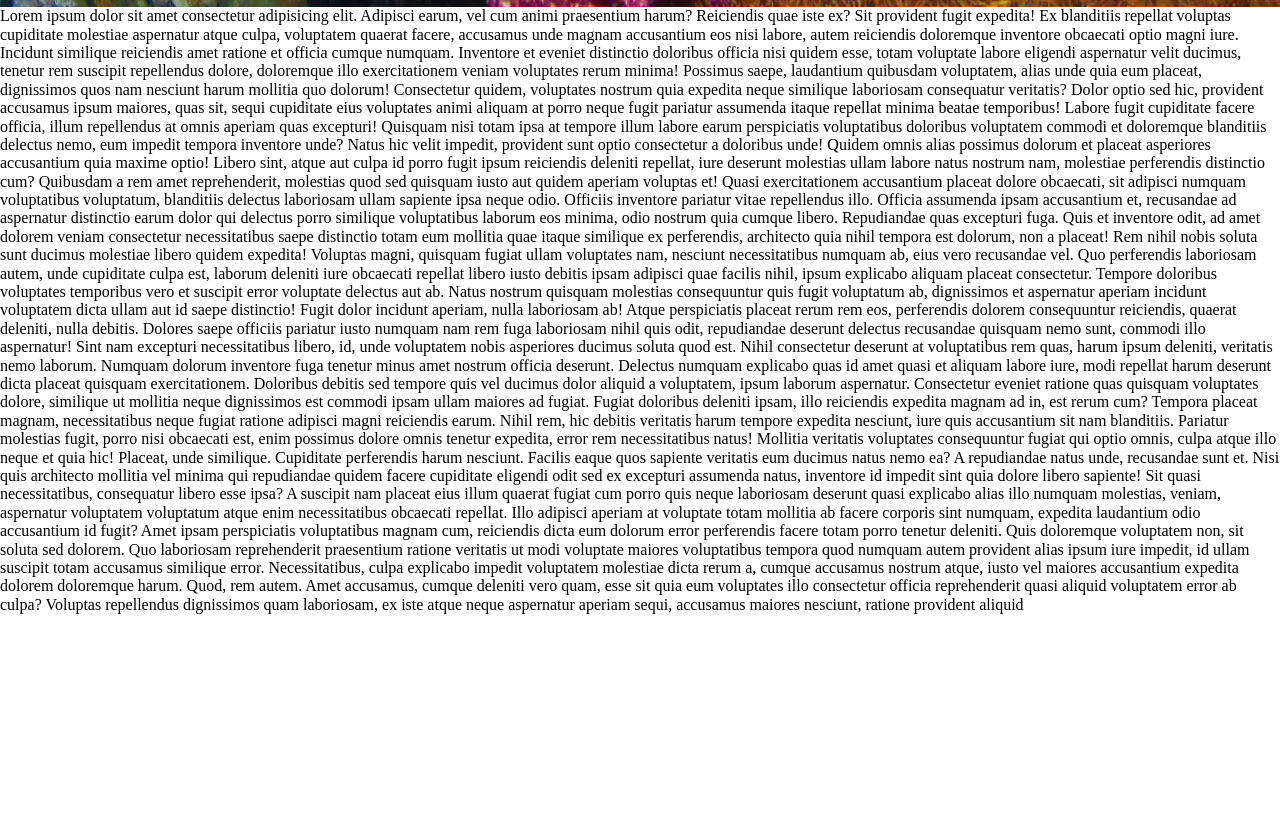
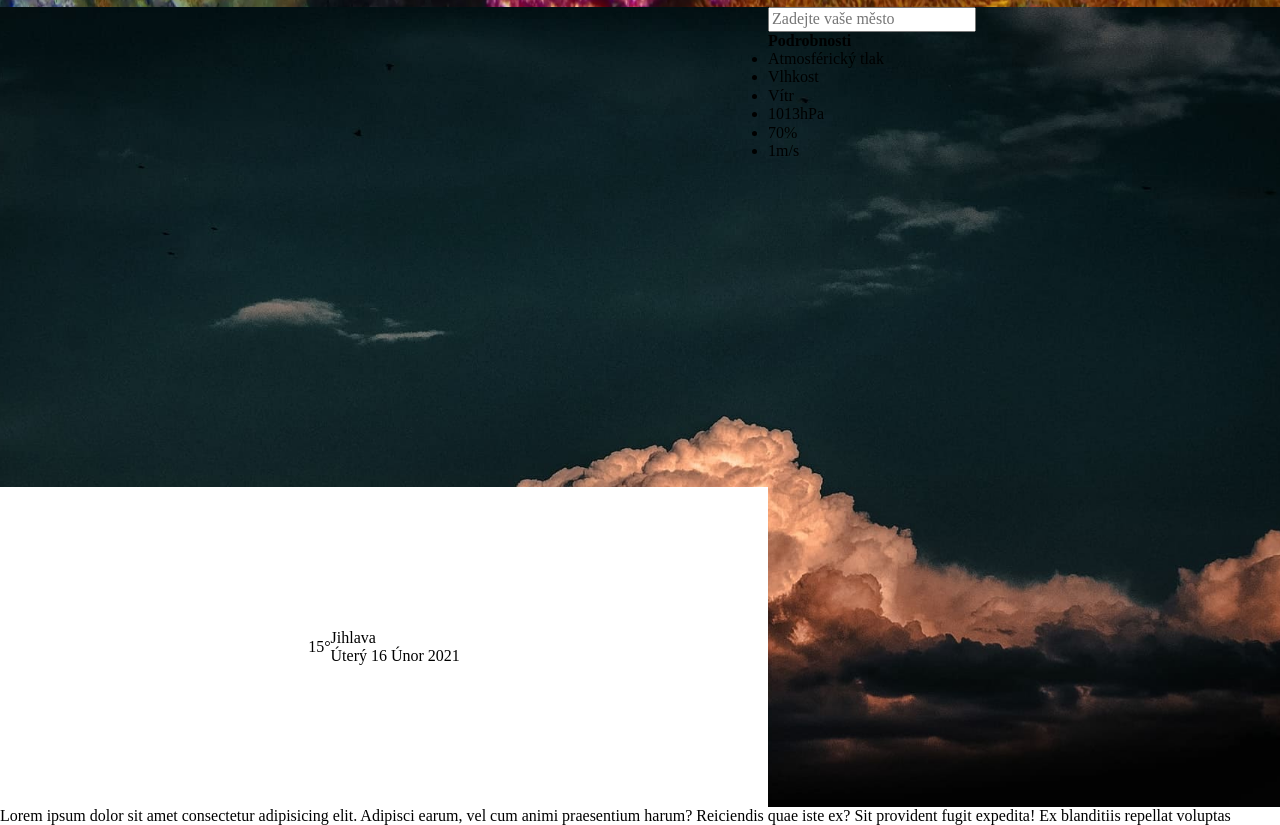
Before and after one commit to KonstantinZhidkov/rybarsky-pomocnik, a plain HTML site: page index.html in a window 1280 px wide. Shown: the part 6460-7285 px from the top of the page. Before the commit the page ends 7074 px from the top, so only its background shows below. Drawn offline with Linux system fonts and the light colour scheme.

Commit message:
Start of weather forecast block

```diff
--- a/index.html
+++ b/index.html
@@ -415,19 +415,6 @@
           <a href="#" class="card__ghostLink"></a>
         </div>
       </div>
-      <!-- Bubliny -->
-      <!-- <div class="cardBox__bubbleBox">
-        <img src="./resources/images/background-images/bublina.png" alt="bublina" class="cardBox__bubble">
-        <img src="./resources/images/background-images/bublina.png" alt="bublina" class="cardBox__bubble">
-        <img src="./resources/images/background-images/bublina.png" alt="bublina" class="cardBox__bubble">
-        <img src="./resources/images/background-images/bublina.png" alt="bublina" class="cardBox__bubble">
-        <img src="./resources/images/background-images/bublina.png" alt="bublina" class="cardBox__bubble">
-        <img src="./resources/images/background-images/bublina.png" alt="bublina" class="cardBox__bubble">
-        <img src="./resources/images/background-images/bublina.png" alt="bublina" class="cardBox__bubble">
-        <img src="./resources/images/background-images/bublina.png" alt="bublina" class="cardBox__bubble">
-        <img src="./resources/images/background-images/bublina.png" alt="bublina" class="cardBox__bubble">
-        <img src="./resources/images/background-images/bublina.png" alt="bublina" class="cardBox__bubble">
-      </div> -->
       <div class="cardBox__fishBox">
         <img src="./resources/images/background-images/rybicky/rybicka-1.png" alt="rybicka" class="cardBox__fish">
         <img src="./resources/images/background-images/rybicky/rybicka-2.png" alt="rybicka" class="cardBox__fish">
@@ -439,6 +426,40 @@
         <img src="./resources/images/background-images/rybicky/rybicka-8.png" alt="rybicka" class="cardBox__fish">
         <img src="./resources/images/background-images/rybicky/rybicka-9.png" alt="rybicka" class="cardBox__fish">
         <img src="./resources/images/background-images/rybicky/rybicka-10.png" alt="rybicka" class="cardBox__fish">
+      </div>
+    </section>
+    <!-- Počasí block -->
+    <section class="pocasi">
+      <div class="pocasi__main">
+        <div class="pocasi__content">
+          <div class="pocasi__teplota">15&deg;</div>
+          <div class="pocasi__mestoDatumContainer">
+            <div class="pocasi__mesto">Jihlava</div>
+            <div class="pocasi__datum">Úterý 16 Únor 2021</div>
+          </div>
+          <div class="pocasi__icon"></div>
+        </div>
+      </div>
+      <div class="pocasi__secondary">
+        <div class="enterArea">
+          <input type="text" class="enterArea__input" placeholder="Zadejte vaše město">
+          <button class="enterArea__submitButton"></button>
+        </div>
+        <div class="podrobnosti">
+          <h4 class="podrobnosti__header">Podrobnosti</h4>
+          <div class="podrobnosti__body">
+            <ul class="podrobnosti__keys">
+              <li class="podrobnosti__tlak">Atmosférický tlak</li>
+              <li class="podrobnosti__vlhkost">Vlhkost</li>
+              <li class="podrobnosti__vitr">Vítr</li>
+            </ul>
+            <ul class="podrobnosti__values">
+              <li class="podrobnosti__tlakHodnota">1013hPa</li>
+              <li class="podrobnosti__vlhkostHodnota">70%</li>
+              <li class="podrobnosti__vitrHodnota">1m/s</li>
+            </ul>
+          </div>
+        </div>
       </div>
     </section>
     <p>
--- a/resources/css/style.css
+++ b/resources/css/style.css
@@ -903,3 +903,34 @@ body {
   width: 55px;
   animation-delay: 22s;
 }
+
+/* Počasí block */
+
+.pocasi {
+  min-height: 100vh;
+  width: 100%;
+  display: flex;
+  background: url("../images/background-images/pocasi-background.jpg") 50% 50% / cover no-repeat;
+}
+
+.pocasi__main {
+  width: 60%;
+  min-height: 100vh;
+  display: flex;
+  justify-content: center;
+  align-items: flex-end;
+}
+
+.pocasi__content {
+  min-height: 40%;
+  width: 100%;
+  display: flex;
+  justify-content: center;
+  align-items: center;
+  background-color: #fff;
+}
+
+.pocasi__secondary {
+  width: 40%;
+  min-height: 100vh;
+}
```
Also changed, not shown: resources/images/background-images/pocasi-background.jpg (added), resources/images/background-images/rybicka.png (deleted).
